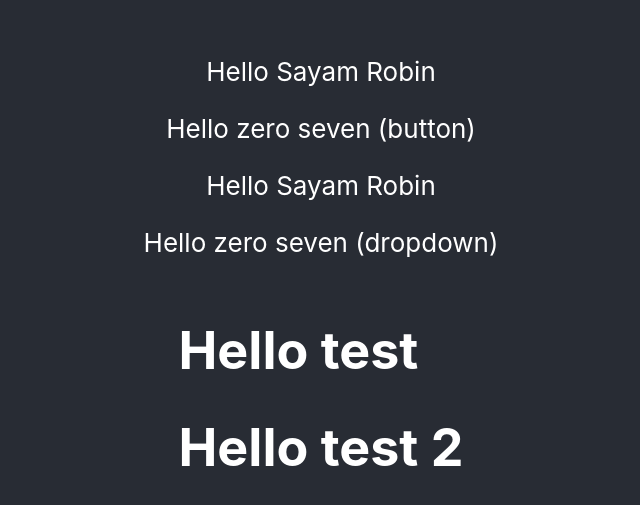
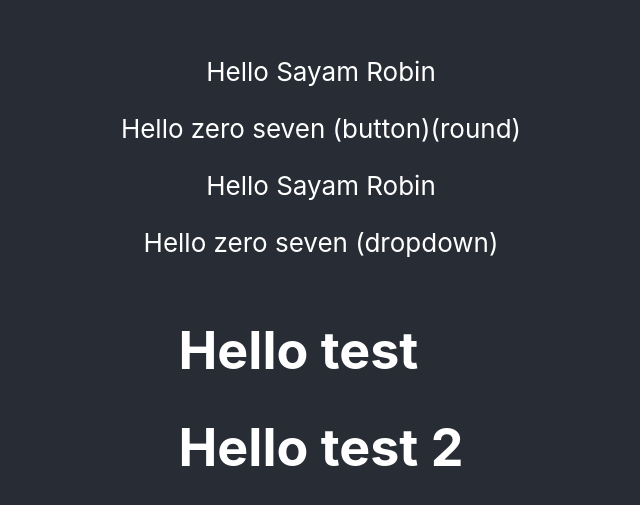
Before and after one commit to srrobin/git-learner, a React (Create React App) app: page / in a window 1280 px wide. Shown: the part 115-620 px from the top of the page, without its empty margins (319-959 px from the left). Built offline with nearby package versions, Linux system fonts and the light colour scheme.

Commit message:
round add

```diff
--- a/src/App.js
+++ b/src/App.js
@@ -5,7 +5,7 @@ const App = () => {
   return (
     <div className='App-header'>
         Hello Sayam Robin
-       <p>Hello zero seven (button)</p>
+       <p>Hello zero seven (button)(round)</p>
       Hello Sayam Robin
        <p>Hello zero seven (dropdown)</p>
       <Test/>
```
